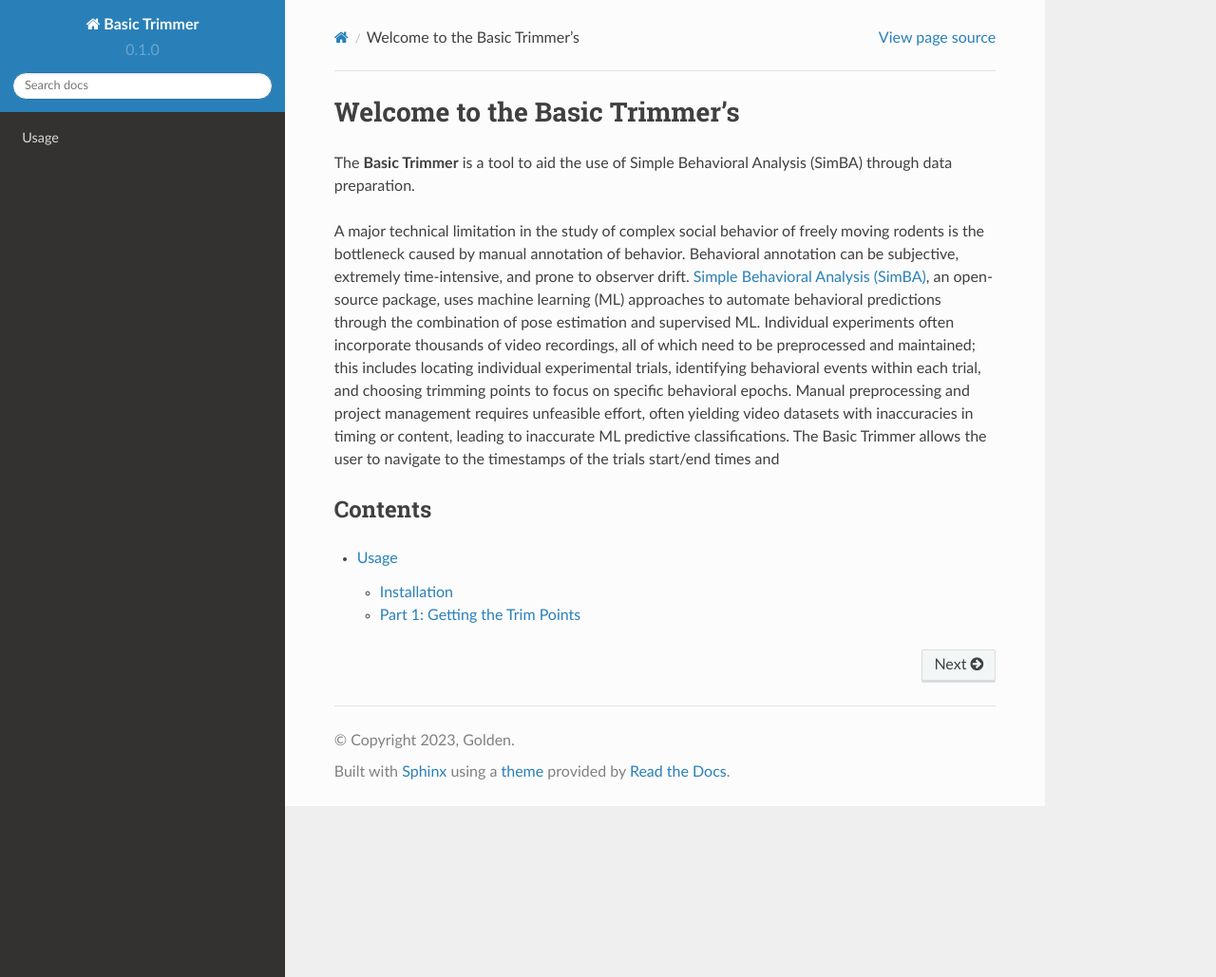
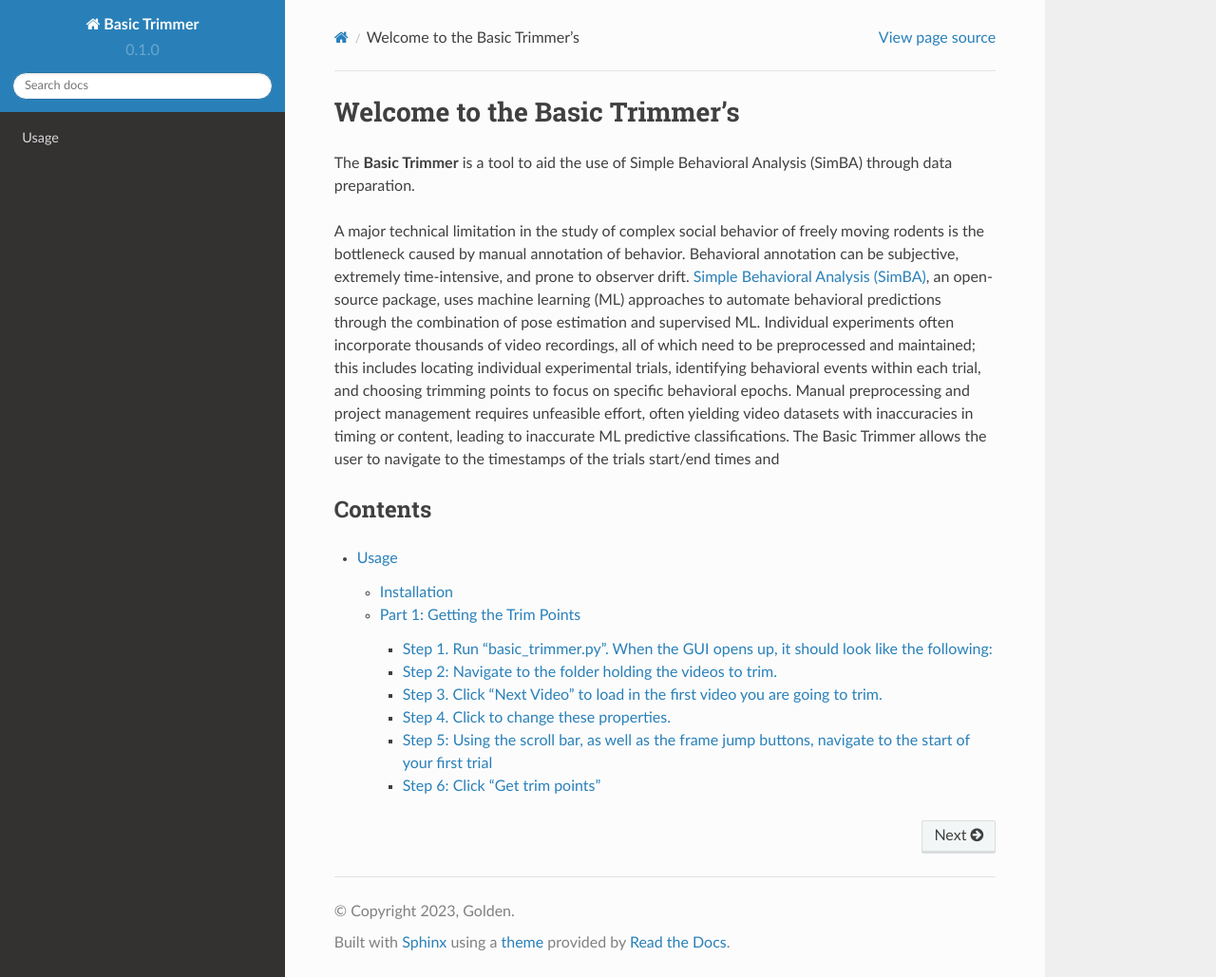
Before and after one commit to virginiavw/rtd-tutorial, a Sphinx documentation site: the page built from docs/source/index.rst, in a window 1280 px wide and 1029 px high. Shown: the whole window at 95% size. Built offline with Sphinx 7.4.7 and the Read the Docs theme 2.0.0, drawn with Linux system fonts in a browser that asks for light colours.

Commit message:
Update usage.rst

```diff
--- a/docs/source/usage.rst
+++ b/docs/source/usage.rst
@@ -43,9 +47,22 @@
    However, the user initials will be saved in the metadata file so that, if needed, the person who edited the file can be found.
 
 .. image:: images/output_prefix.png
+  :width: 400
+
+Step 5: Using the scroll bar, as well as the frame jump buttons, navigate to the start of your first trial
+"""""""""""
+
+.. image:: images/Findingfirstframe.gif
   :width: 700
 
-Step 5: Using the scroll bar, as well as the frame jump buttons, navigate to the start of your first trial
+Step 6: Click "Get trim points"
+"""""""""""
 
-.. image:: images/navigate_start.gif
+::
+
+   Starting from your current frame, the script will load 2-minute trials separated by 2 minute intervals.
+   This should correspond with the start/end of the trials in your video
+
+
+.. image:: images/get_trial_timepoints.png
   :width: 700
```
Also changed, not shown: other parts of docs/source/usage.rst (+5 -1 lines).
